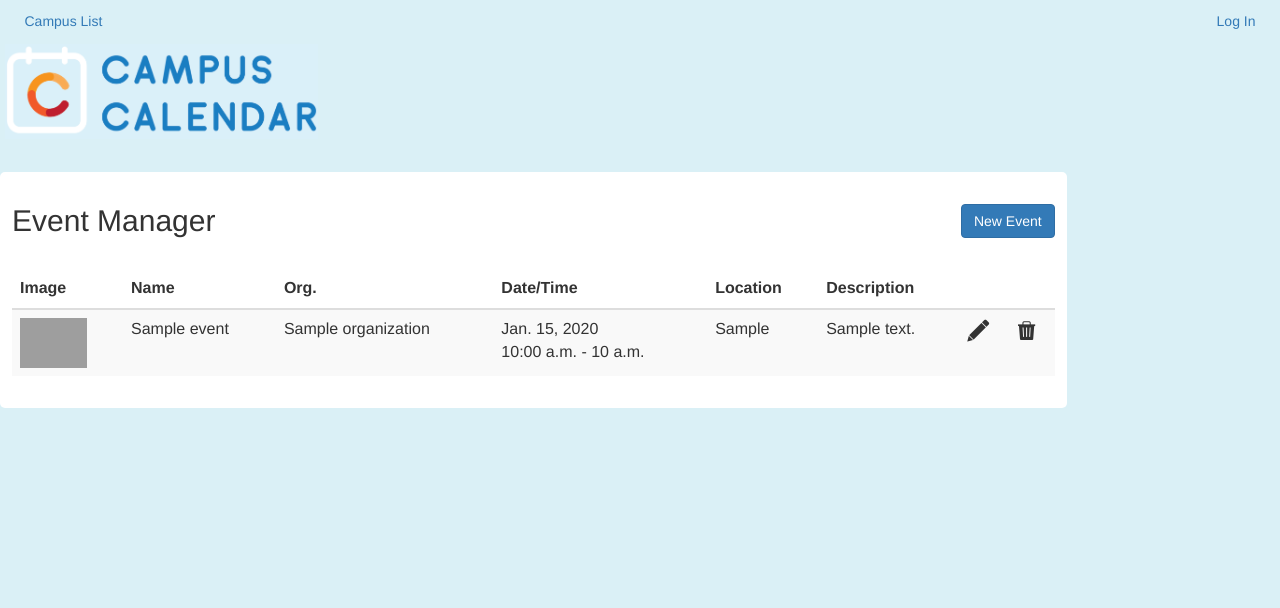
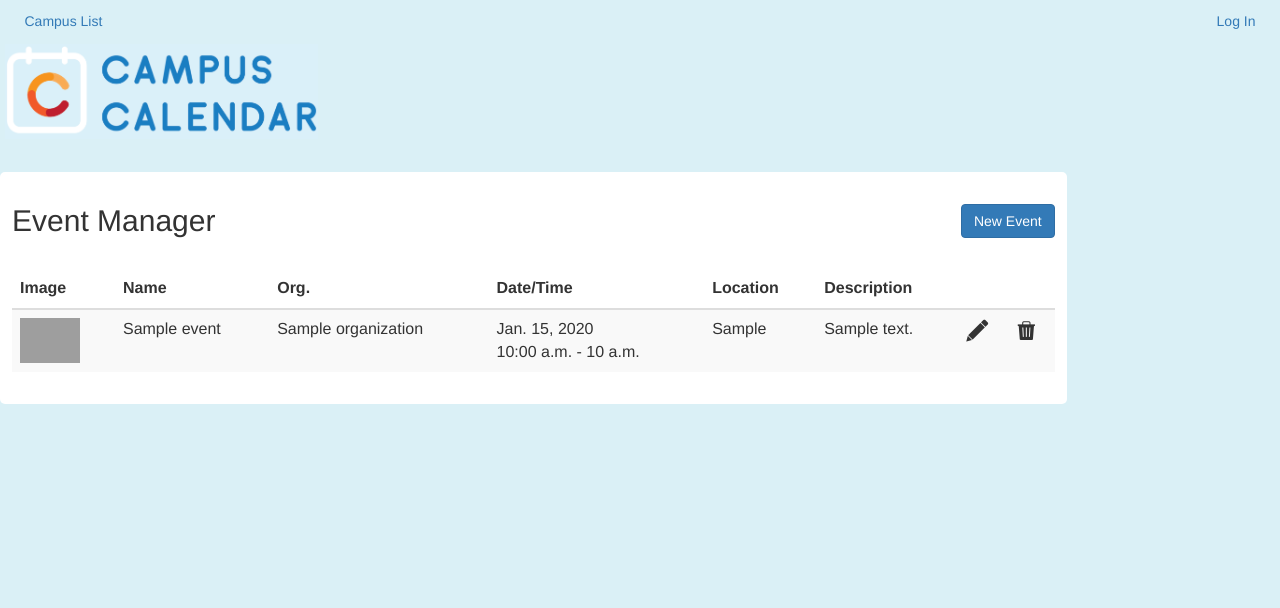
Before and after one commit to nediamond/CampusCalendar, a Django app: template templates/event_manger.html in a window 1280 px wide. Shown: the top 608 px of the page. Run offline with Django 3.2, Linux system fonts and the light colour scheme; the template is opened without the code that fills it: values that come from a table or form of the project are taken from there, others are empty; tables that the repository leaves empty hold one stand-in row (values such as "Sample post"); parts of the project's set-up code (start-up, migrations or seed data) failed here and were passed over; some libraries are stand-ins or nearby versions; grey boxes are pictures that could not be loaded.

Commit message:
small change in event manager

```diff
--- a/templates/event_manger.html
+++ b/templates/event_manger.html
@@ -53,7 +53,7 @@
                 <tr>
                     <td>
                         {% if event.graphic %}
-                            <img src="{{ MEDIA_URL }}{{ event.graphic.name }}" style="max-height:5rem;width:auto;"
+                            <img src="{{ MEDIA_URL }}{{ event.graphic.name }}" style="max-height:6.5rem;max-width:6rem;width:auto;"
                             onclick="window.location = '{{ MEDIA_URL }}{{ event.graphic.name }}';">
                         {% endif %}
                     </td>
```
